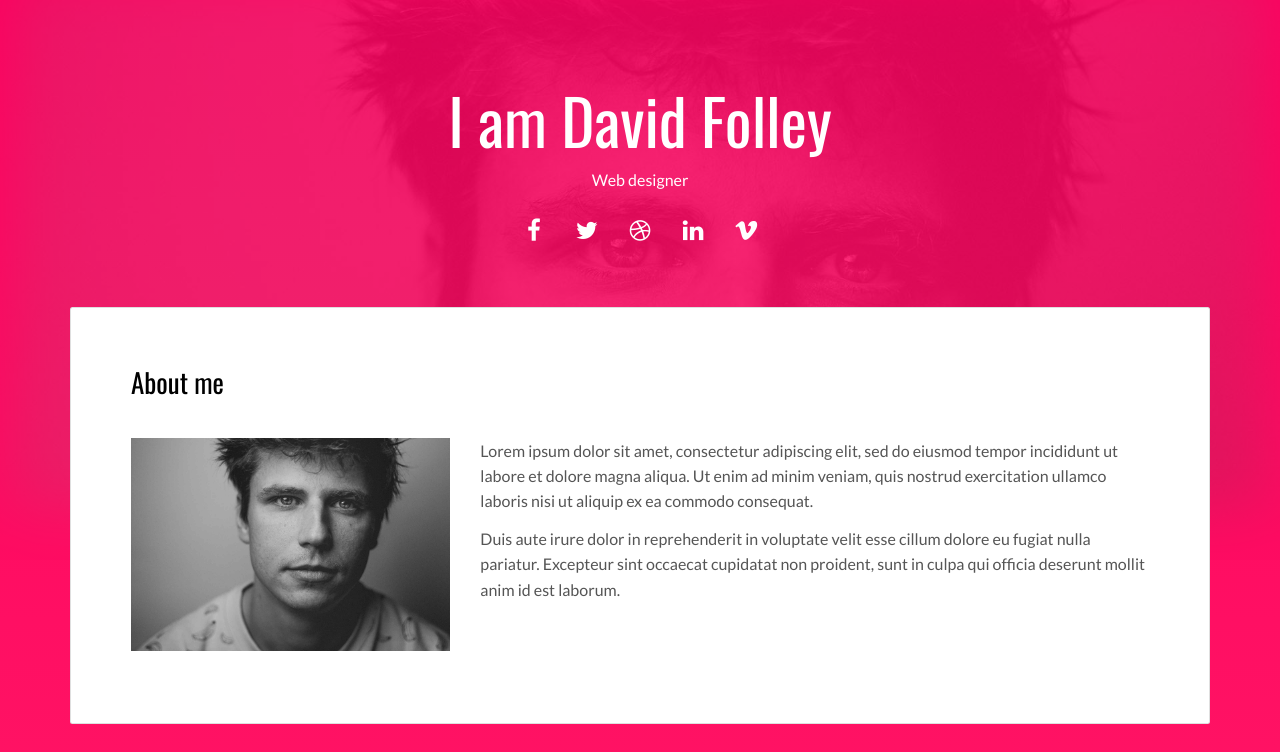
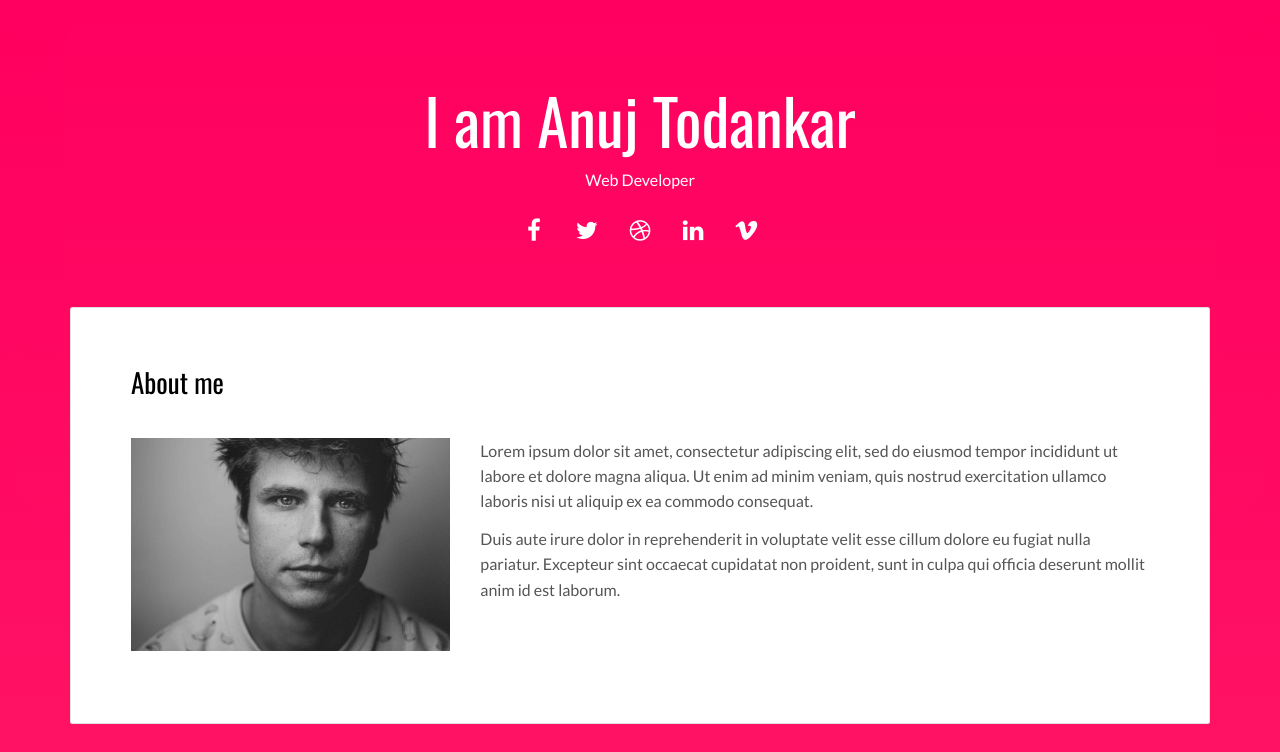
Before and after one commit to anujedulab/website, a plain HTML site: page index.html in a window 1280 px wide. Shown: the top 752 px of the page. Drawn offline with nearby package versions, Linux system fonts and the light colour scheme.

Commit message:
New Changes

```diff
--- a/index.html
+++ b/index.html
@@ -20,15 +20,16 @@
 <link href="./main.d8e0d294.css" rel="stylesheet"></head>
 
 <body class="">
-
-<!-- Add your content of header -->
-<div class="background-color-layer" style="background-image: url('assets/images/img-01.jpg')"
+<!--
+Add your content of header
+style="background-image: url('assets/images/img-01.jpg')" -->
+<div class="background-color-layer"
 ></div>
 <main class="content-wrapper">
   <header class="white-text-container section-container">
     <div class="text-center">
-      <h1>I am David Folley</h1>
-      <p>Web designer</p>
+      <h1>I am Anuj Todankar</h1>
+      <p>Web Developer</p>
       <p>
         <a class="fa-icon fa-icon-2x" href="https://facebook.com/" title="">
           <i class="fa fa-facebook"></i>
```
Also changed, not shown: 1 other file.
